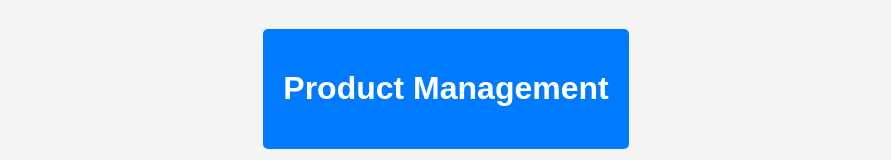
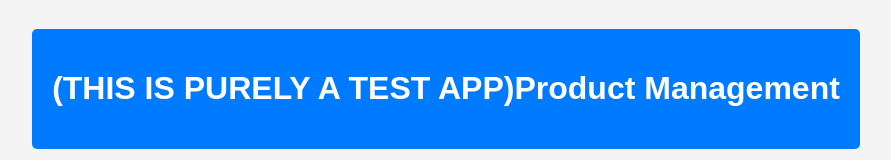
Before and after one commit to provisioning-gvt/canary-front-end, a React (Create React App) app: page / in a window 1280 px wide. Shown: the part 125-285 px from the top of the page, without its empty margins (194-1085 px from the left). Built offline with nearby package versions, Linux system fonts and the light colour scheme; no server answers.

Commit message:
feat: added disclaimer

```diff
--- a/src/App.js
+++ b/src/App.js
@@ -6,7 +6,7 @@ function App() {
   return (
     <div className="App">
       <header className="App-header">
-        <h1>Product Management</h1>
+        <h1>(THIS IS PURELY A TEST APP)Product Management</h1>
       </header>
       <ProductForm />
     </div>
```
